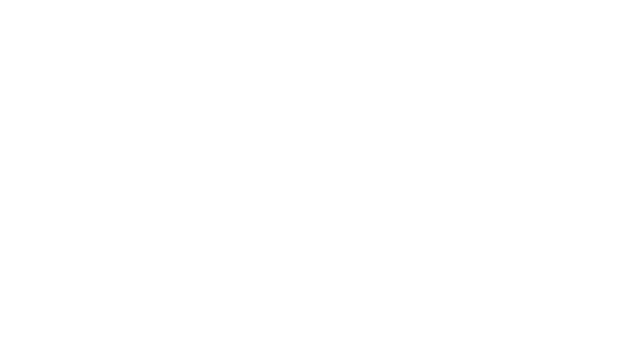
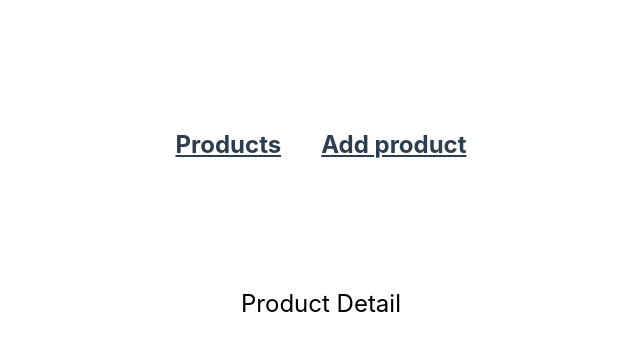
Before and after one commit to diogom93/e-commerce, a React (Create React App) app: page /product/1 in a window 1280 px wide. Shown: the top 350 px of the page, without its empty margins (319-959 px from the left). Built offline with nearby package versions, Linux system fonts and the light colour scheme.

Commit message:
Set up routes
Create placeholders for components, set up router and styling

```diff
--- a/src/App.css
+++ b/src/App.css
@@ -1,38 +1,46 @@
-.App {
+input,
+textarea {
+  border: 1px solid #ccc;
+  padding: 20px;
+  vertical-align: middle;
+}
+
+label {
+  vertical-align: middle;
+  padding-right: 10px;
+}
+
+div {
+  display: block;
+  padding: 50px;
+  font-size: 1.5rem;
   text-align: center;
 }
 
-.App-logo {
-  height: 40vmin;
-  pointer-events: none;
+.button {
+  background-color: #2c3e50;
+  color: white;
+  font-size: 1.5rem;
+  width: 50%;
 }
 
-@media (prefers-reduced-motion: no-preference) {
-  .App-logo {
-    animation: App-logo-spin infinite 20s linear;
-  }
+#app {
+  font-family: 'Avenir', Helvetica, Arial, sans-serif;
+  -webkit-font-smoothing: antialiased;
+  -moz-osx-font-smoothing: grayscale;
+  text-align: center;
+  color: #2c3e50;
+}
+aside {
+  padding: 30px;
 }
 
-.App-header {
-  background-color: #282c34;
-  min-height: 100vh;
-  display: flex;
-  flex-direction: column;
-  align-items: center;
-  justify-content: center;
-  font-size: calc(10px + 2vmin);
-  color: white;
+aside a {
+  font-weight: bold;
+  color: #2c3e50;
+  padding: 20px;
 }
 
-.App-link {
-  color: #61dafb;
+aside a.router-link-exact-active {
+  color: #42b983;
 }
-
-@keyframes App-logo-spin {
-  from {
-    transform: rotate(0deg);
-  }
-  to {
-    transform: rotate(360deg);
-  }
-}
--- a/src/App.js
+++ b/src/App.js
@@ -1,10 +1,28 @@
 import React from 'react';
+import {BrowserRouter as Router, Link, Route} from 'react-router-dom';
+
+import AddProduct from './components/AddProduct';
+import ProductDetail from './components/ProductDetail';
+import ProductList from './components/ProductList';
+
 import './App.css';
 
 function App() {
 	return (
-		<div className="App">
-		</div>
+		<Router>
+            <div>
+                <aside>
+                    <Link to={'/'}>Products</Link>
+                    <Link to={'/add-product'}>Add product</Link>
+                </aside>
+            </div>
+
+            <main>
+                <Route exact path="/" component={ProductList} />
+                <Route path="/add-product" component={AddProduct} />
+                <Route path="/product/:id" component={ProductDetail} />
+            </main>
+        </Router>
 	);
 }
 
--- /dev/null
+++ b/src/components/AddProduct.js
@@ -0,0 +1,7 @@
+import React from 'react';
+
+const AddProduct = props => {
+    return <div>Add Product</div>
+}
+
+export default AddProduct;
--- /dev/null
+++ b/src/components/ProductDetail.js
@@ -0,0 +1,7 @@
+import React from 'react';
+
+const ProductDetail = props => {
+    return <div>Product Detail</div>
+}
+
+export default ProductDetail;
--- /dev/null
+++ b/src/components/ProductList.js
@@ -0,0 +1,7 @@
+import React from 'react';
+
+const ProductList = props => {
+    return <div>Product List</div>
+}
+
+export default ProductList;
```
